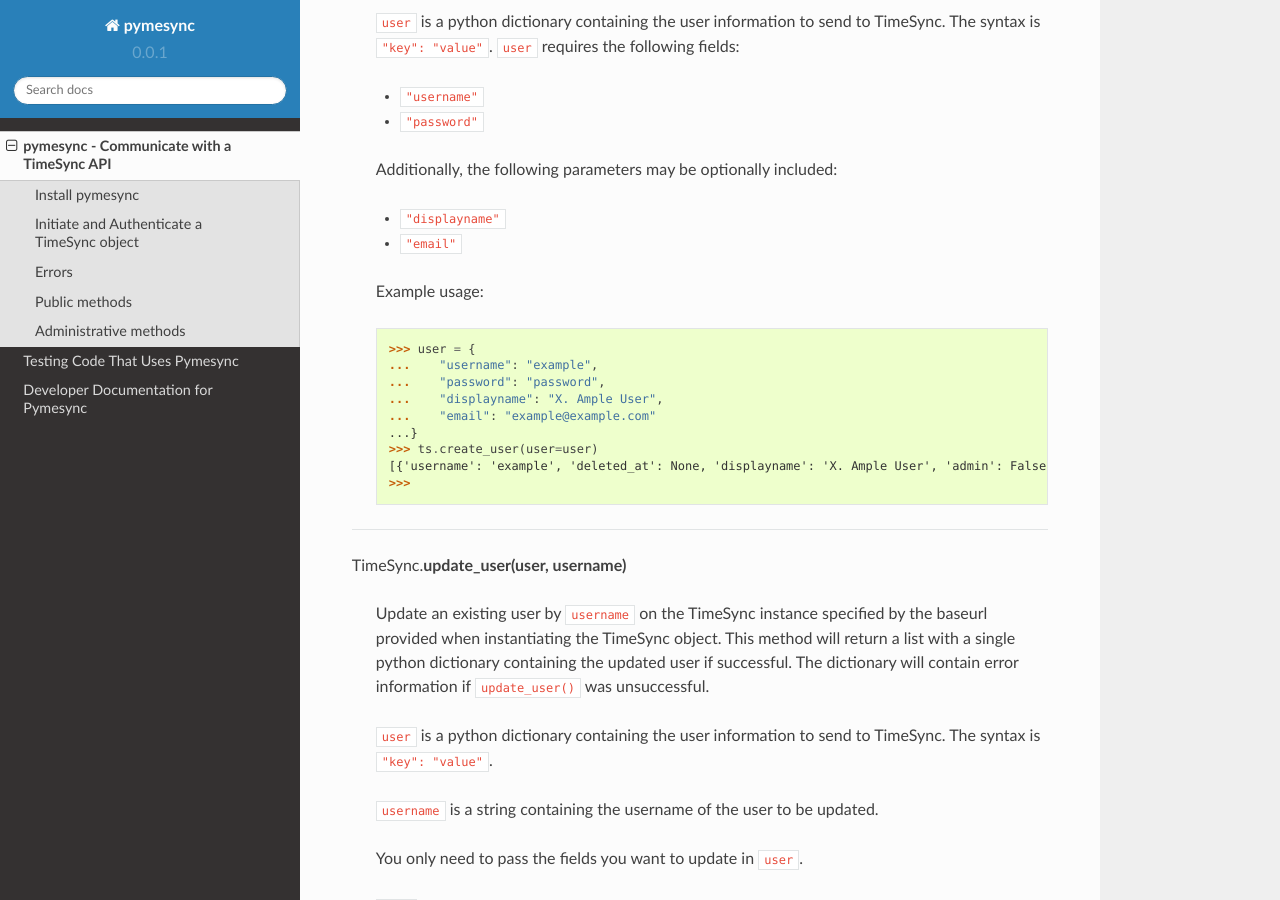
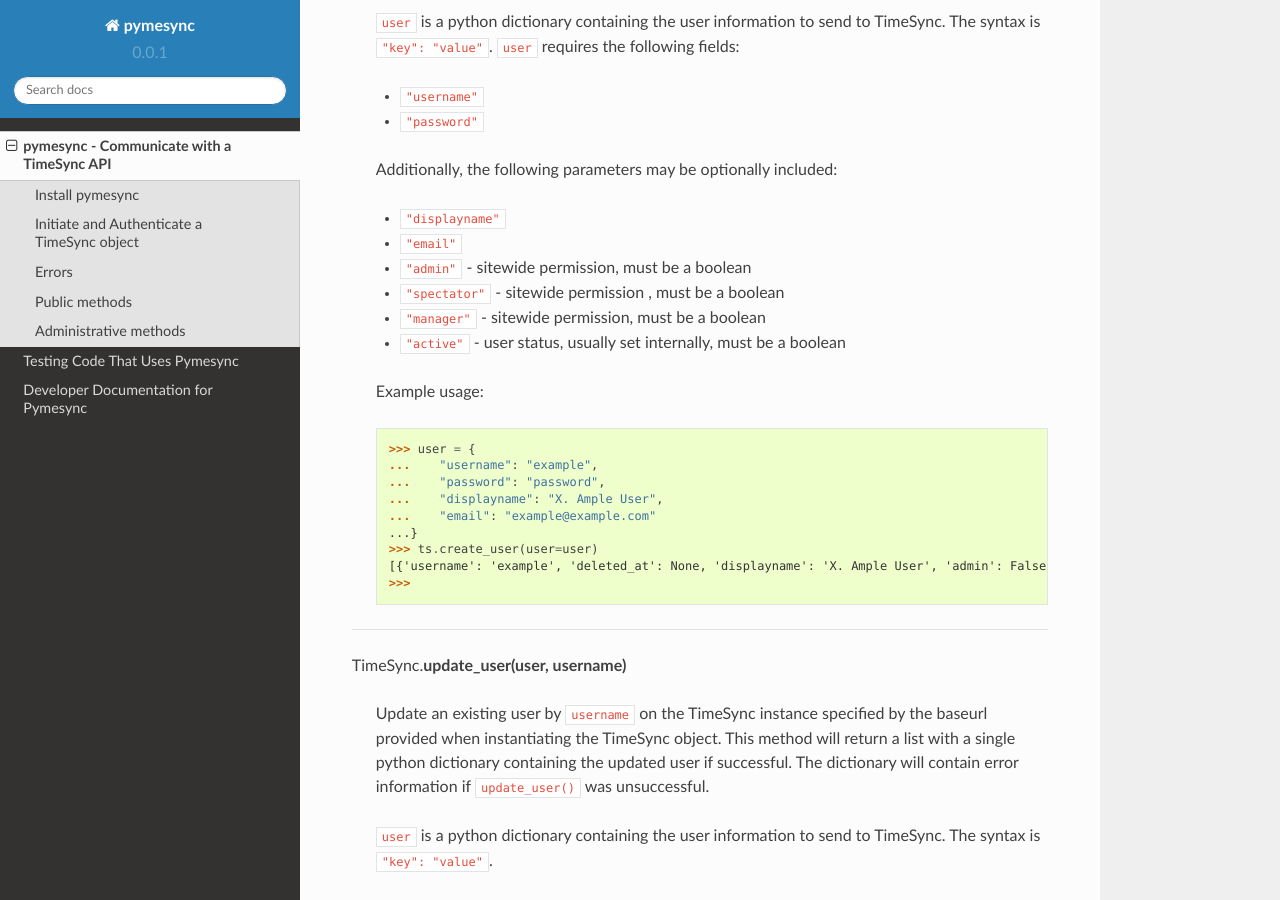
Before and after one commit to osuosl/pymesync, a Sphinx documentation site: the page built from docs/source/usage.rst, in a window 1280 px wide and 900 px high, scrolled down 14073 px. Built offline with Sphinx 7.4.7 and the Read the Docs theme 2.0.0, drawn with Linux system fonts in a browser that asks for light colours.

Commit message:
Docs for user permissions

```diff
--- a/docs/source/usage.rst
+++ b/docs/source/usage.rst
@@ -731,6 +731,10 @@
 
     * ``"displayname"``
     * ``"email"``
+    * ``"admin"`` - sitewide permission, must be a boolean
+    * ``"spectator"`` - sitewide permission , must be a boolean
+    * ``"manager"`` - sitewide permission, must be a boolean
+    * ``"active"`` - user status, usually set internally, must be a boolean
 
     Example usage:
 
```
